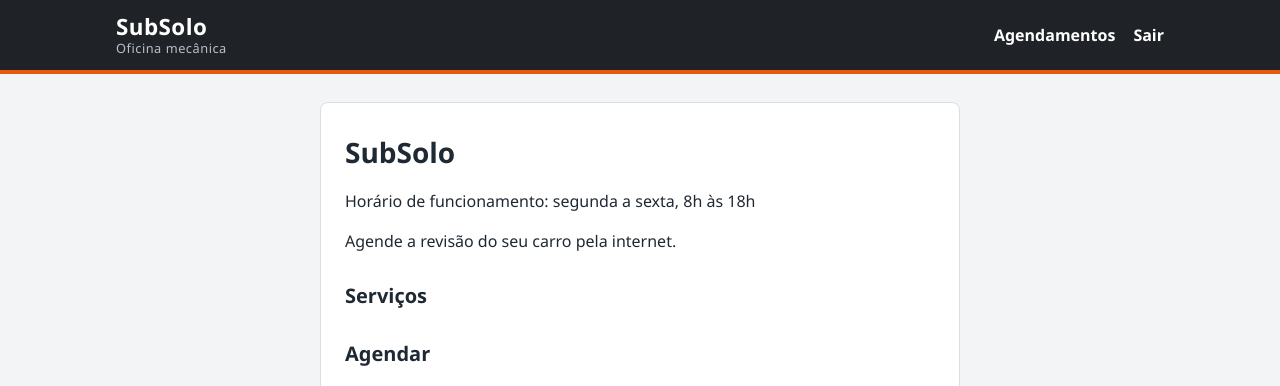
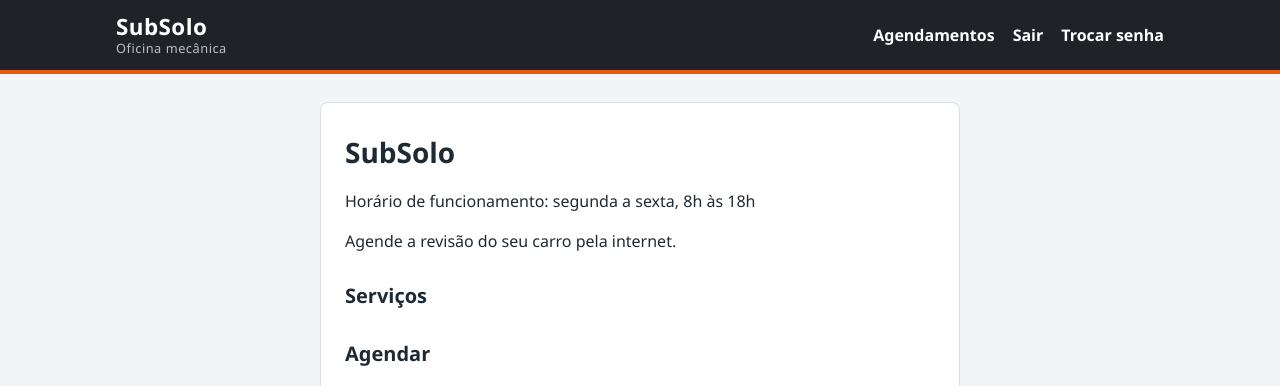
Before and after one commit to joaohfaria/agendamento-dev, a Flask app: page / in a window 1280 px wide. Shown: the top 386 px of the page. Run offline with Flask 3, Linux system fonts and the light colour scheme; the visitor is signed in with stand-in values (Sample User, id 1); data that the repository does not hold is empty; some libraries are stand-ins or nearby versions.

Commit message:
feat: adiciona troca de senha

```diff
--- a/routes.py
+++ b/routes.py
@@ -2,7 +2,7 @@
 from main import app
 from flask import render_template, request, redirect, url_for, flash
 from flask import session as sessao
-from werkzeug.security import check_password_hash
+from werkzeug.security import check_password_hash, generate_password_hash
 from datetime import datetime
 from validacoes import validar_agendamento, data_disponivel, HORARIOS_PERMITIDOS, STATUS_PERMITIDOS
 from conexao import conectar
@@ -192,3 +192,47 @@ def agendamento_confirmado():
 def logout():
     sessao.clear()
     return redirect(url_for('login'))
+
+@app.route('/trocar_senha', methods=['GET', 'POST'])
+def trocar_senha():
+    if 'usuario' not in sessao:
+        return redirect(url_for('login'))
+
+    if request.method == 'GET':
+        return render_template('trocar_senha.html')
+
+    senha_atual = request.form.get('senha_atual')
+    senha_nova = request.form.get('senha_nova')
+    confirmacao = request.form.get('confirmacao')
+
+    if not all([senha_atual, senha_nova, confirmacao]):
+        return render_template('trocar_senha.html', erro="Preencha todos os campos.")
+
+    if senha_nova != confirmacao:
+        return render_template('trocar_senha.html', erro="As senhas novas não conferem.")
+
+    if len(senha_nova) < 8:
+        return render_template('trocar_senha.html', erro="A senha nova precisa ter pelo menos 8 caracteres.")
+
+    usuario = sessao['usuario']
+
+    db = None
+    try:
+        db = conectar()
+        cursor = db.cursor()
+
+        cursor.execute("SELECT senha_hash FROM usuarios WHERE usuario = %s", (usuario,))
+        encontrado = cursor.fetchone()
+
+        if not encontrado or not check_password_hash(encontrado[0], senha_atual):
+            return render_template('trocar_senha.html', erro="Senha atual incorreta.")
+
+        novo_hash = generate_password_hash(senha_nova)
+        cursor.execute("UPDATE usuarios SET senha_hash = %s WHERE usuario = %s", (novo_hash, usuario))
+        db.commit()
+    finally:
+        if db:
+            db.close()
+
+    flash("Senha alterada com sucesso.")
+    return redirect(url_for('agendamentos'))
--- a/static/style.css
+++ b/static/style.css
@@ -291,3 +291,12 @@ input[type="submit"]:hover {
         padding: 20px 16px;
     }
 }
+
+.sucesso {
+    background: #dcfce7;
+    color: #166534;
+    border-left: 4px solid #166534;
+    padding: 12px 14px;
+    border-radius: var(--raio);
+    margin: 16px 0;
+}
--- a/templates/base.html
+++ b/templates/base.html
@@ -20,6 +20,7 @@
             <nav class="menu">
                 <a href="{{ url_for('agendamentos') }}">Agendamentos</a>
                 <a href="{{ url_for('logout') }}">Sair</a>
+                <a href="{{ url_for('trocar_senha') }}">Trocar senha</a>
             </nav>
             {% endif %}
         </div>
```
